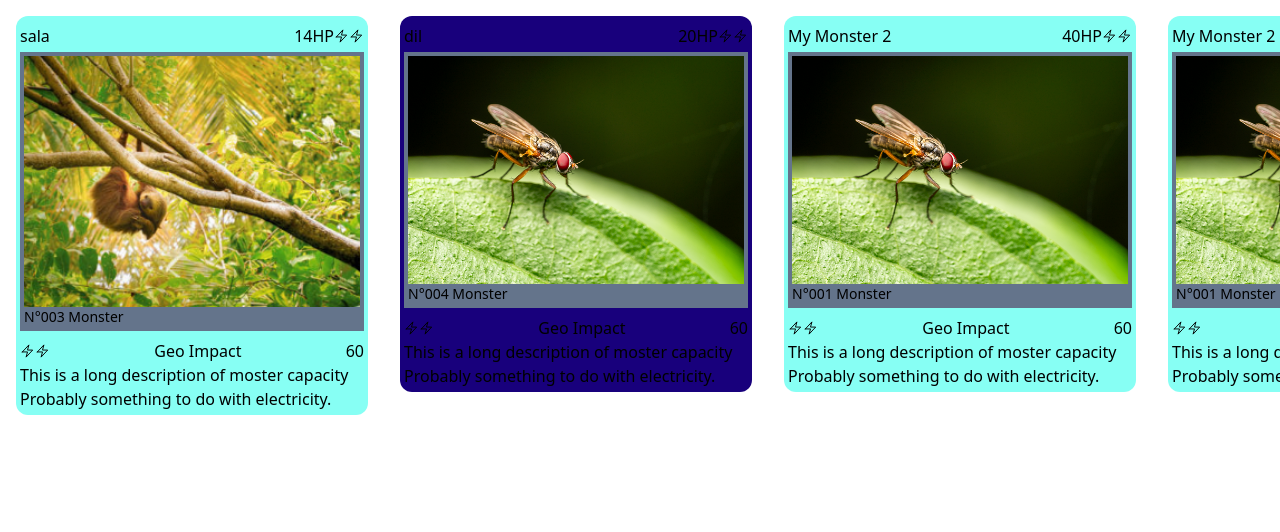
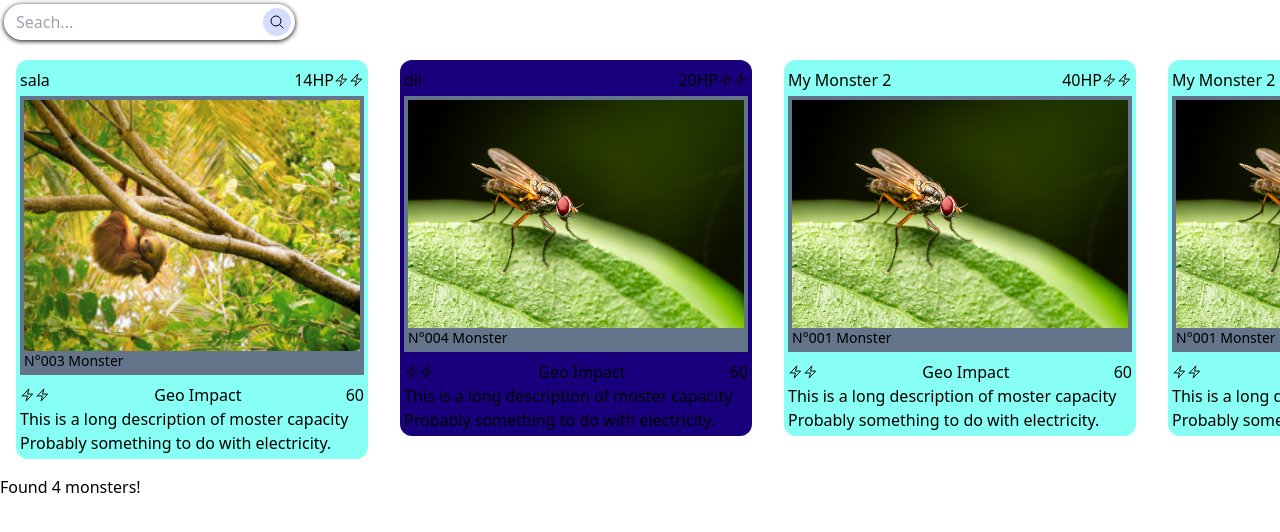
Before and after one commit to TsitouhRanjafy/PlayingCard, an Angular app: page / in a window 1280 px wide. Shown: the top 532 px of the page. Built offline with nearby package versions, Linux system fonts and the light colour scheme.

Commit message:
barre de recherche

```diff
--- a/src/app/app.component.html
+++ b/src/app/app.component.html
@@ -1,3 +1,9 @@
+<app-search-bar [(search)]="search" > </app-search-bar>
+
+
 <div class="flex flex-row card-list">
-    <app-playing-card *ngFor="let monster of monsters" [monster]="monster"/>
+    <app-playing-card *ngFor="let monster of filterMonsters()" [monster]="monster"/>
 </div>
+
+<div *ngIf="filterMonsters().length == 0" class="">No monster found</div>
+<div *ngIf="filterMonsters().length != 0" class="">Found {{ filterMonsters().length }} monsters!</div>
--- a/src/app/app.component.ts
+++ b/src/app/app.component.ts
@@ -1,4 +1,4 @@
-import { Component , signal , computed } from '@angular/core';
+import { Component , signal , computed, model } from '@angular/core';
 import { PlayingCardComponent } from './components/playing-card/playing-card.component';
 import { Monster } from './models/monster.model';
 import { MonsterType } from './utils/monster.utils';
@@ -22,13 +22,12 @@ export class AppComponent {
   title = 'playing-cards';
 
   monsters!: Monster[];
-  count: number = 0;
-  search: string = '';
+  search = model('');
 
-  selectedMonsterIndex: WritableSignal<number> = signal(1);
-  selectedMonster: Signal<Monster> = computed(() =>  this.monsters[this.selectedMonsterIndex()] )
+  filterMonsters = computed(() => this.monsters.filter(monster => monster.name.includes(this.search())))
 
   constructor(){
+
     this.monsters = [];
 
     const monster1 = new Monster();
```
